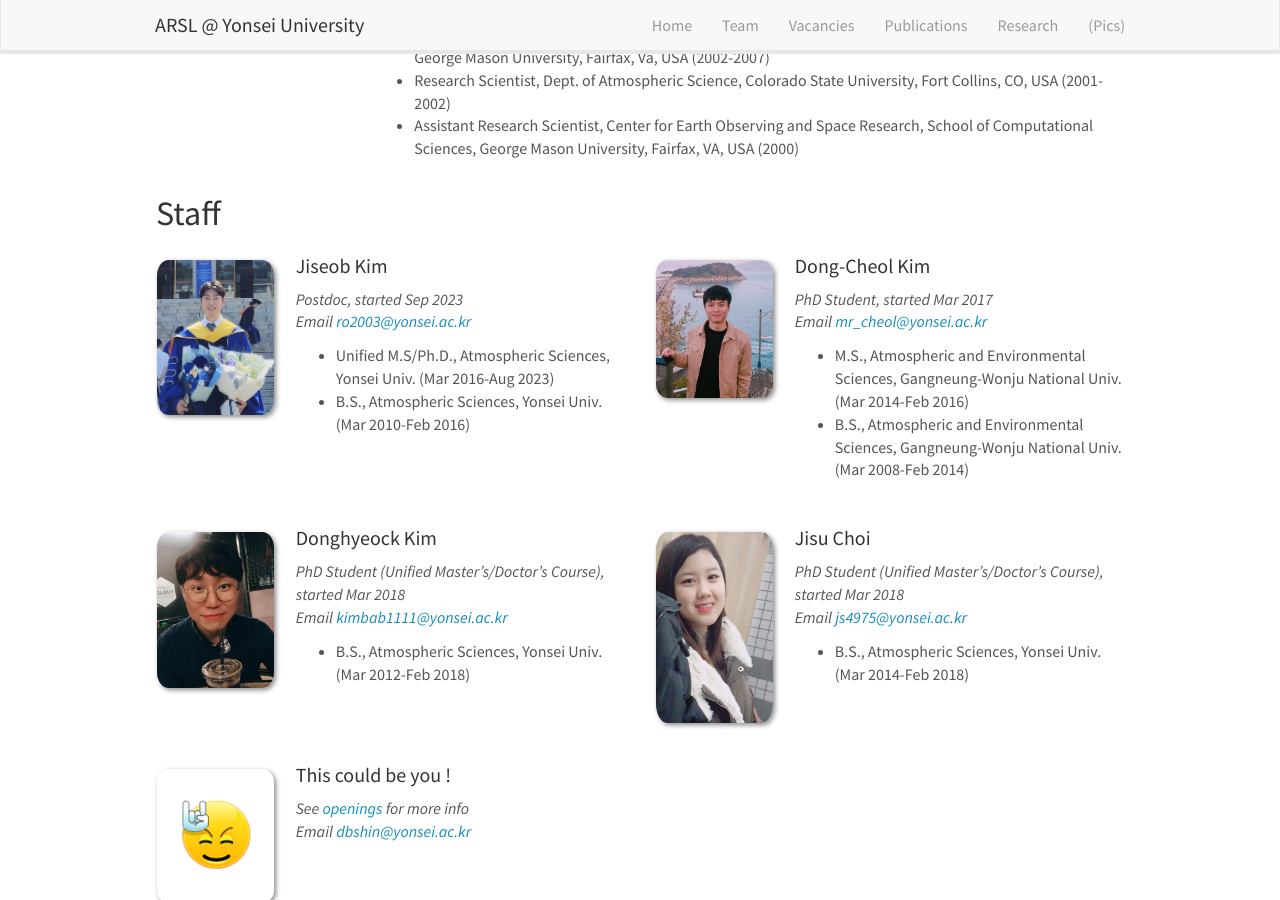
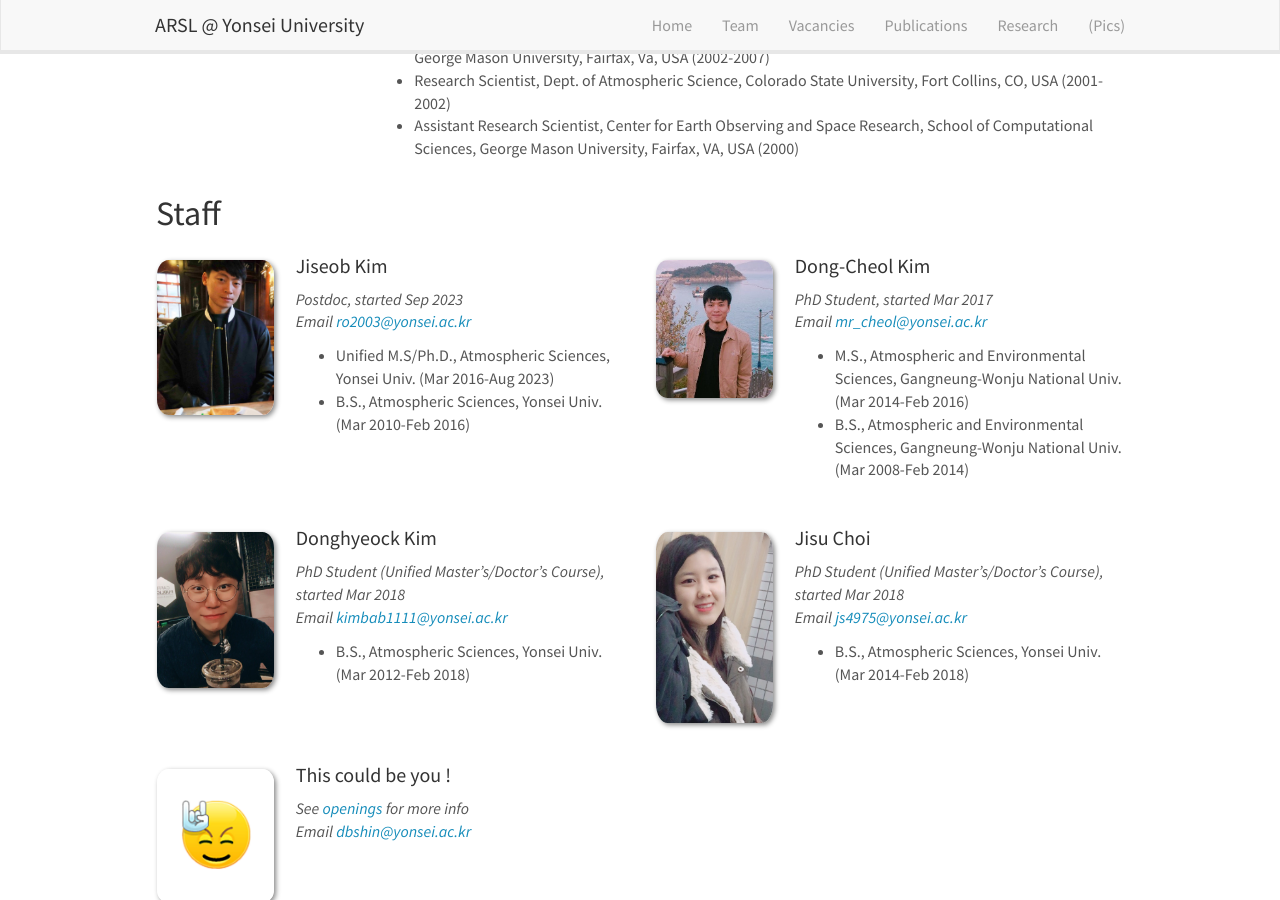
Before and after one commit to roo2003/roo2003.github.io, a Jekyll site: the page built from _pages/team.md, in a window 1280 px wide and 900 px high, scrolled down 569 px. Built offline with Jekyll 4.4.1, drawn with Linux system fonts in a browser that asks for light colours; nearby versions of some CDN libraries.

Commit message:
Update team_members.yml

```diff
--- a/_data/team_members.yml
+++ b/_data/team_members.yml
@@ -1,5 +1,5 @@
 - name: Jiseob Kim
-  photo: Jiseob_new.jpg
+  photo: Jiseob.jpg
   info: Postdoc, started Sep 2023
   email: ro2003@yonsei.ac.kr
   number_educ: 2
```
